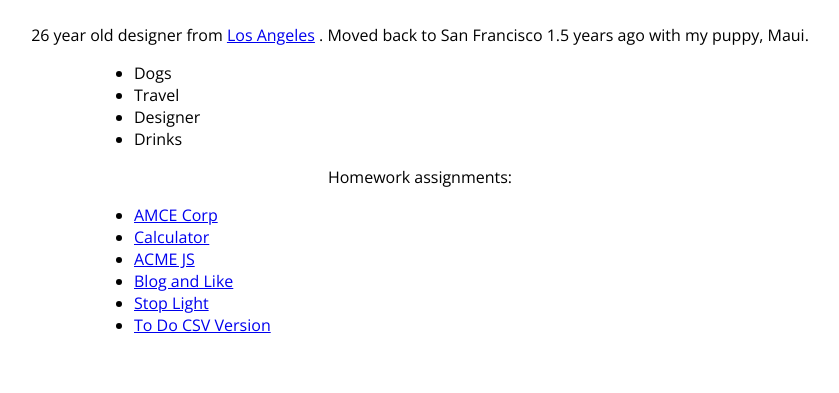
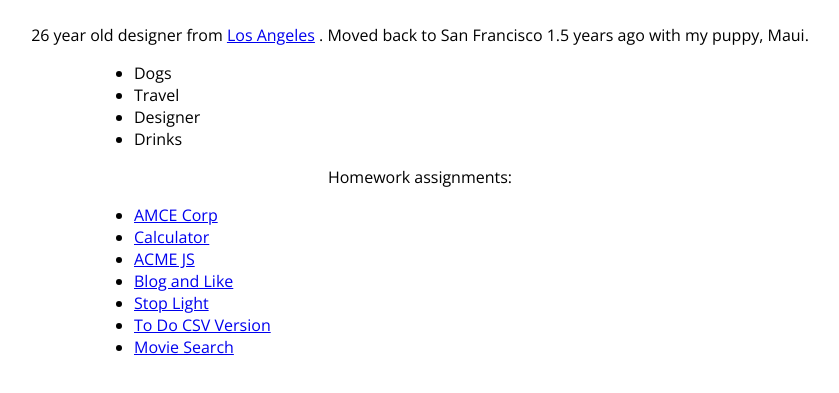
Before and after one commit to nkorange88/fewd, a plain HTML site: page index.html in a window 1280 px wide. Shown: the part 383-776 px from the top of the page, without its empty margins (220-1059 px from the left). Drawn offline with nearby package versions, Linux system fonts and the light colour scheme.

Commit message:
Movie Search link

```diff
--- a/index.html
+++ b/index.html
@@ -64,6 +64,7 @@
     <li><a href="http://nkorange88.github.io/homework/js/blog.html">Blog and Like</a></li>
     <li><a href="http://nkorange88.github.io/homework/js/stop-light.html">Stop Light</a></li>
     <li><a href="http://nkorange88.github.io/homework/js/to-do-csv.html">To Do CSV Version</a></li>
+    <li><a href="http://nkorange88.github.io/homework/js/movie_search/movie-search.html">Movie Search</a></li>
   </ul>
 
 </body>
```
